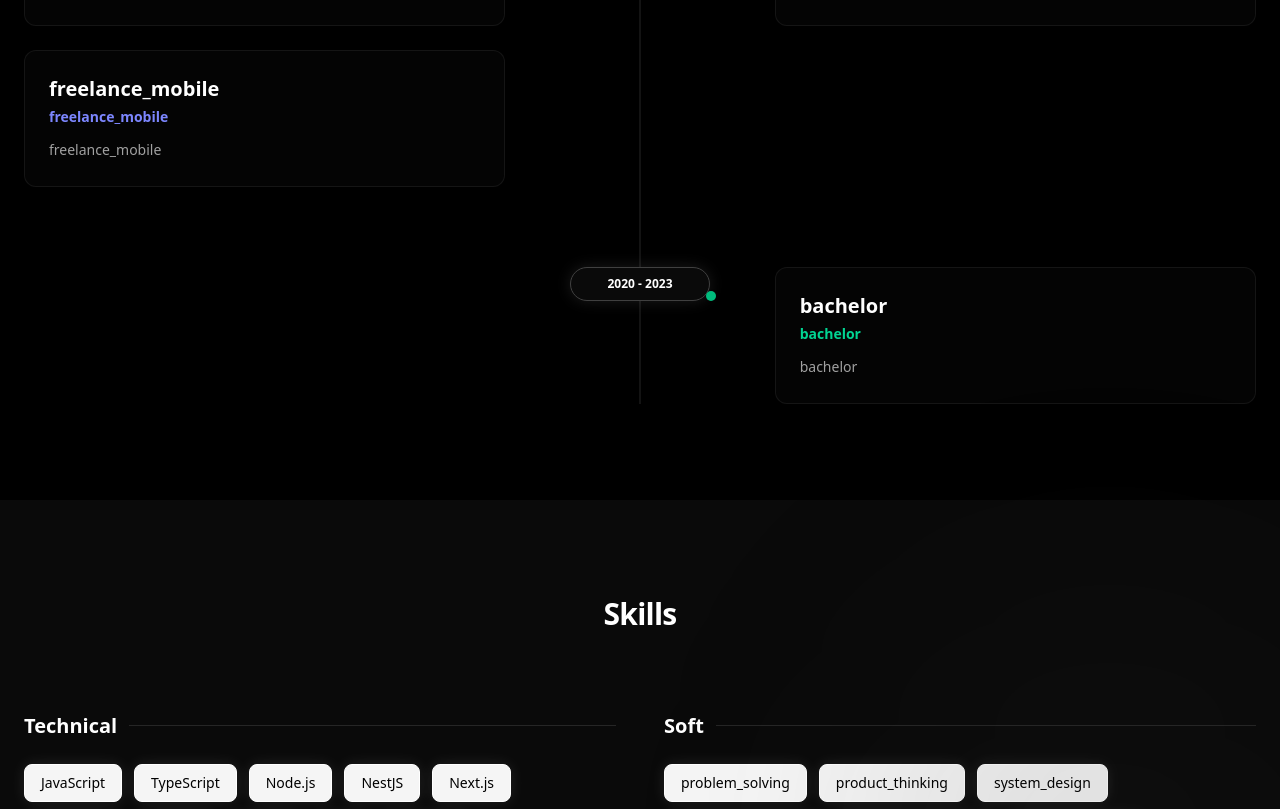
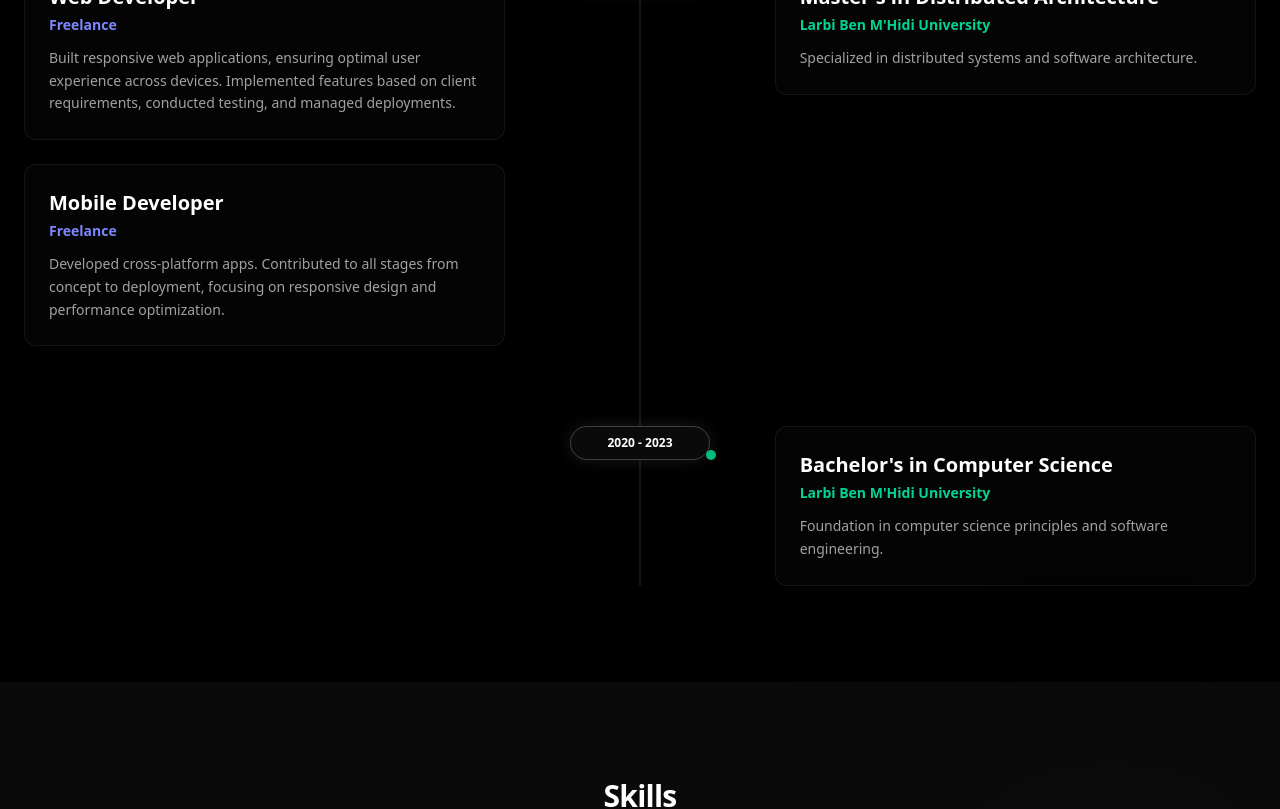
Before and after one commit to AbdelhafidRahab/personal-website, a Next.js app: page /en in a window 1280 px wide. Shown: the part 1620-2429 px from the top of the page. Built offline with nearby package versions, Linux system fonts and the light colour scheme.

Commit message:
refactor(components): implement i18n for timeline and skills sections with RTL support

```diff
--- a/messages/ar.json
+++ b/messages/ar.json
@@ -18,6 +18,10 @@
     "intro": "خبير بصناعة الحلول الرقمية. تصميم وبناء وتسليم أنظمة تلبي احتياجات المستخدمين بشكل مباشر وتوفر تجارب سلسة هة ماأتميز به. لقد أكسبني العمل الحر القدرة على إدارة كل مرحلة من مراحل المشروع ببراعة: التخطيط، المتطلبات، التصميم، كتابة كود نظيف وقابل للصيانة، الاختبار، والاطلاق."
   },
   "Timeline": {
+    "journey": "المسيرة",
+    "experience": "والخبرات",
+    "prof_exp": "الخبرة المهنية",
+    "academic": "المسار الأكاديمي",
     "intaj": {
       "title": "مطور شامل",
       "org": "شركة إنتاج",
@@ -46,10 +50,15 @@
     "bachelor": {
       "title": "ليسانس في إعلام آلي",
       "org": "جامعة العربي بن مهيدي",
-      "desc": "أساسيات علوم الكمبيوتر وهندسة البرمجيات."
+      "desc": "أساسيات علوم الحاسوب وهندسة البرمجيات."
     }
   },
   "Skills": {
+    "title": "المهارات",
+    "categories": {
+      "technical": "المهارات التقنية",
+      "soft": "المهارات الناعمة"
+    },
     "problem_solving": "حل المشكلات",
     "product_thinking": "التفكير الموجه بالمنتج",
     "system_design": "تصميم الأنظمة",
--- a/messages/en.json
+++ b/messages/en.json
@@ -18,6 +18,10 @@
     "intro": "Expert in creating digital solutions. Designing, building, and shipping systems that address user needs and deliver smooth experiences is where I excel. Freelancing has equipped me to expertly manage every project phase: planning, requirements, design, writing clean/maintainable code, testing, and production deployment."
   },
   "Timeline": {
+    "journey": "Journey",
+    "experience": "& Experience",
+    "prof_exp": "Professional Experience",
+    "academic": "Academic Career",
     "intaj": {
       "title": "Full Stack Developer",
       "org": "@Intaj Company",
@@ -50,6 +54,11 @@
     }
   },
   "Skills": {
+    "title": "Skills",
+    "categories": {
+      "technical": "Technical Skills",
+      "soft": "Soft Skills"
+    },
     "problem_solving": "Problem Solving",
     "product_thinking": "Product Thinking",
     "system_design": "System Design",
--- a/src/components/Skills.tsx
+++ b/src/components/Skills.tsx
@@ -1,20 +1,22 @@
+import { useTranslations } from "next-intl";
 import { skills } from "@/lib/data";
 
 export const Skills = () => {
+  const t = useTranslations('Skills');
   const categories = ["technical", "soft"] as const;
 
   return (
     <section className="py-24 bg-neutral-950/50">
       <div className="container mx-auto px-6">
         <h2 className="text-3xl font-bold text-white mb-20 text-center tracking-tight">
-          Skills
+          {t('title')}
         </h2>
 
         <div className="grid grid-cols-1 md:grid-cols-2 gap-12">
           {categories.map((category) => (
             <div key={category}>
               <h3 className="text-xl font-semibold text-white capitalize mb-6 flex items-center gap-3">
-                {category} <span className="h-px flex-1 bg-neutral-800"></span>
+                {t(`categories.${category}`)} <span className="h-px flex-1 bg-neutral-800"></span>
               </h3>
               <div className="flex flex-wrap gap-3">
                 {skills
@@ -29,7 +31,8 @@ export const Skills = () => {
                           : 'bg-neutral-900/50 text-neutral-400 border border-neutral-800 hover:border-neutral-600 hover:text-white'}
                       `}
                     >
-                      {skill.name}
+                      {/* Logic: Tech skills stay English, Soft skills get translated */}
+                      {category === 'technical' ? skill.name : t(skill.name)}
                     </div>
                   ))}
               </div>
--- a/src/components/Timeline.tsx
+++ b/src/components/Timeline.tsx
@@ -1,11 +1,14 @@
+import { useTranslations } from "next-intl";
 import { timelineData } from "@/lib/data";
 
 export const Timeline = () => {
+  const t = useTranslations('Timeline');
+
   return (
     <section className="py-24 bg-black overflow-hidden">
       <div className="container mx-auto px-6">
         <h2 className="text-3xl font-bold text-white mb-20 text-center tracking-tight">
-          Journey <span className="text-neutral-500">& Experience</span>
+          {t('journey')} <span className="text-neutral-500">{t('experience')}</span>
         </h2>
 
         <div className="relative">
@@ -14,8 +17,8 @@ export const Timeline = () => {
 
           {/* Column Headers */}
           <div className="hidden lg:flex justify-between text-xs font-bold text-neutral-500 uppercase tracking-widest mb-12">
-            <div className="w-5/12 text-right pr-8">Professional Experience</div>
-            <div className="w-5/12 text-left pl-8">Academic Career</div>
+            <div className="w-5/12 text-end pe-8">{t('prof_exp')}</div>
+            <div className="w-5/12 text-start ps-8">{t('academic')}</div>
           </div>
 
           <div className="space-y-20"> {/* Increased spacing between Time Blocks */}
@@ -26,17 +29,17 @@ export const Timeline = () => {
                 <div className="w-full lg:w-5/12 flex flex-col items-end gap-6">
                   {row.work && row.work.length > 0 ? (
                     row.work.map((job, jobIndex) => (
-                      <div key={jobIndex} className="w-full lg:pr-8 relative">
+                      <div key={jobIndex} className="w-full lg:pe-8 relative">
                         {/* Connector Dot (Only for the first item in the list) */}
                         {jobIndex === 0 && (
-                          <span className="hidden lg:block absolute top-6 -right-9.25 w-2.5 h-2.5 bg-indigo-500 rounded-full z-20" />
+                          <span className="hidden lg:block absolute top-6 -end-9.25 w-2.5 h-2.5 bg-indigo-500 rounded-full z-20" />
                         )}
 
                         <div className="bg-neutral-900/20 p-6 rounded-xl border border-neutral-800/50 hover:border-neutral-700 transition-colors h-full">
-                          <h3 className="text-xl font-bold text-white mb-1">{job.title}</h3>
-                          <p className="text-indigo-400 text-sm font-semibold mb-3">{job.organization}</p>
+                          <h3 className="text-xl font-bold text-white mb-1">{t(`${job.title}.title`)}</h3>
+                          <p className="text-indigo-400 text-sm font-semibold mb-3">{t(`${job.title}.org`)}</p>
                           <p className="text-neutral-400 text-sm leading-relaxed">
-                            {job.description}
+                            {t(`${job.title}.desc`)}
                           </p>
                         </div>
                       </div>
@@ -59,17 +62,17 @@ export const Timeline = () => {
                 <div className="w-full lg:w-5/12 flex flex-col items-start gap-6 mt-6 lg:mt-0">
                   {row.education && row.education.length > 0 ? (
                     row.education.map((edu, eduIndex) => (
-                      <div key={eduIndex} className="w-full lg:pl-8 relative">
+                      <div key={eduIndex} className="w-full lg:ps-8 relative">
                          {/* Connector Dot (Only for the first item) */}
                           {eduIndex === 0 && (
-                            <span className="hidden lg:block absolute top-6 -left-9.25 w-2.5 h-2.5 bg-emerald-500 rounded-full z-20" />
+                            <span className="hidden lg:block absolute top-6 -start-9.25 w-2.5 h-2.5 bg-emerald-500 rounded-full z-20" />
                           )}
 
                           <div className="bg-neutral-900/20 p-6 rounded-xl border border-neutral-800/50 hover:border-neutral-700 transition-colors h-full">
-                            <h3 className="text-xl font-bold text-white mb-1">{edu.title}</h3>
-                            <p className="text-emerald-400 text-sm font-semibold mb-3">{edu.organization}</p>
+                            <h3 className="text-xl font-bold text-white mb-1">{t(`${edu.title}.title`)}</h3>
+                            <p className="text-emerald-400 text-sm font-semibold mb-3">{t(`${edu.title}.org`)}</p>
                             <p className="text-neutral-400 text-sm leading-relaxed">
-                              {edu.description}
+                              {t(`${edu.title}.desc`)}
                             </p>
                           </div>
                       </div>
--- a/src/i18n/routing.ts
+++ b/src/i18n/routing.ts
@@ -6,7 +6,7 @@ export const routing = defineRouting({
   locales: ['en', 'ar'],
 
   // Used when no locale matches
-  defaultLocale: 'ar',
+  defaultLocale: 'en',
 
   // Optional: Set path prefix hidden for default locale?
   // We keep it 'always' to enforce /ar and /en consistency
```
